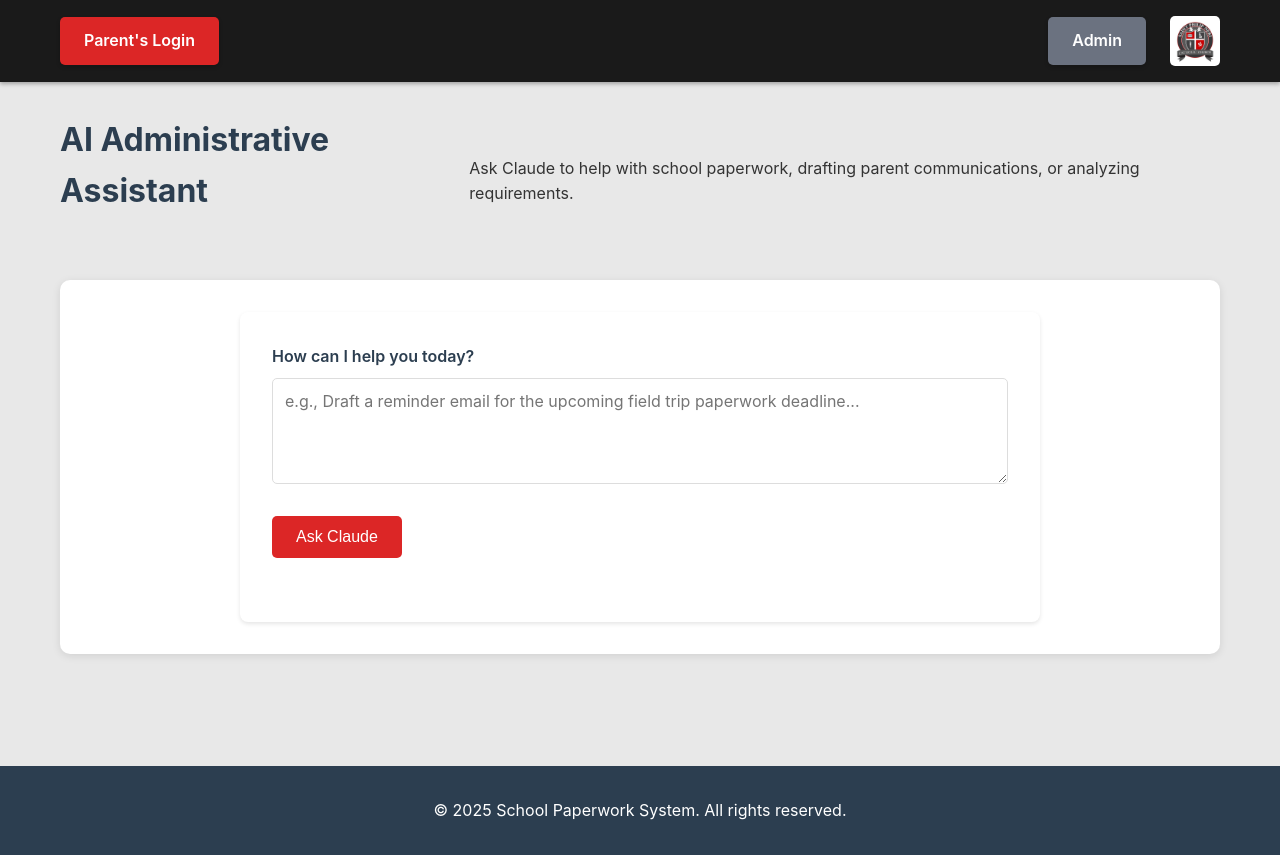
After one commit to DrShuukaku/join-The-Club, a Flask app: template templates/admin_ai_assistant.html in a window 1280 px wide. The commit adds this page. Run offline with Flask 3, Linux system fonts and the light colour scheme; the template is opened without the code that fills it, so the values that code supplies are empty; parts of the project's set-up code (start-up, migrations or seed data) failed here and were passed over.

Commit message:
Add AI assistant for administrative tasks and paperwork assistance
Integrates Anthropic's Claude AI into the admin dashboard via a new route and template, enabling administrators to interact with the AI for tasks like drafting communications and analyzing requirements.

Replit-Commit-Author: Agent
Replit-Commit-Session-Id: d3726b4e-ca21-47ec-a10e-e305f00c7489
Replit-Commit-Checkpoint-Type: intermediate_checkpoint
Replit-Commit-Event-Id: d5f6bac7-2c69-47c0-906f-01f70727d988
Replit-Commit-Screenshot-Url: https://storage.googleapis.com/screenshot-production-us-central1/170ed59e-fa0e-47b7-ac10-b644992f5b4f/d3726b4e-ca21-47ec-a10e-e305f00c7489/9JtlA3x
Replit-Helium-Checkpoint-Created: true

```diff
--- a/routes.py
+++ b/routes.py
@@ -802,6 +802,30 @@ def apply_for_job(category):
 
     return render_template('apply_for_job.html', category=category, existing_app=existing_app)
 
+from utils.claude import ask_claude
+
+@app.route('/admin/ai-assistant', methods=['GET', 'POST'])
+@require_login
+def admin_ai_assistant():
+    if not current_user.is_admin:
+        flash('You do not have permission to access this page.', 'danger')
+        return redirect(url_for('parent_dashboard'))
+
+    response = None
+    prompt = None
+
+    if request.method == 'POST':
+        prompt = request.form.get('prompt')
+        if prompt:
+            try:
+                # Add school context to the prompt
+                system_context = "You are an AI assistant for Saint Philip Neri Catholic School paperwork system. "
+                response = ask_claude(system_context + prompt)
+            except Exception as e:
+                flash(f"AI Assistant error: {str(e)}", 'danger')
+
+    return render_template('admin_ai_assistant.html', response=response, prompt=prompt)
+
 @app.route('/admin/job-applications')
 @require_login
 def admin_job_applications():
--- /dev/null
+++ b/templates/admin_ai_assistant.html
@@ -0,0 +1,60 @@
+{% extends "base.html" %}
+
+{% block title %}AI Assistant - Admin Dashboard{% endblock %}
+
+{% block content %}
+<div class="container dashboard">
+    <div class="admin-header">
+        <h1>AI Administrative Assistant</h1>
+        <p>Ask Claude to help with school paperwork, drafting parent communications, or analyzing requirements.</p>
+    </div>
+
+    <section class="dashboard-section">
+        <div class="ai-container">
+            <form method="POST" class="ai-form">
+                <div class="form-group">
+                    <label for="prompt">How can I help you today?</label>
+                    <textarea id="prompt" name="prompt" class="form-control" rows="4" placeholder="e.g., Draft a reminder email for the upcoming field trip paperwork deadline..." required>{{ prompt if prompt }}</textarea>
+                </div>
+                <button type="submit" class="btn-primary">Ask Claude</button>
+            </form>
+
+            {% if response %}
+            <div class="ai-response">
+                <h3>Claude's Response:</h3>
+                <div class="response-content">
+                    {{ response|replace('\n', '<br>')|safe }}
+                </div>
+            </div>
+            {% endif %}
+        </div>
+    </section>
+</div>
+
+<style>
+.ai-container {
+    background: white;
+    padding: 2rem;
+    border-radius: 8px;
+    box-shadow: 0 2px 4px rgba(0,0,0,0.1);
+    max-width: 800px;
+    margin: 0 auto;
+}
+
+.ai-form {
+    margin-bottom: 2rem;
+}
+
+.ai-response {
+    background: #f8f9fa;
+    padding: 1.5rem;
+    border-radius: 6px;
+    border-left: 4px solid #c41e3a;
+}
+
+.response-content {
+    line-height: 1.6;
+    color: #333;
+}
+</style>
+{% endblock %}
--- a/templates/base.html
+++ b/templates/base.html
@@ -20,6 +20,7 @@
                         {% if current_user.is_admin %}
                             <a href="{{ url_for('admin_dashboard') }}">Dashboard</a>
                             <a href="{{ url_for('admin_jobs') }}">Jobs</a>
+                            <a href="{{ url_for('admin_ai_assistant') }}">AI Assistant</a>
                             <a href="{{ url_for('admin_job_applications') }}">Applications</a>
                             <a href="{{ url_for('admin_parent_verification') }}">Verify Parents</a>
                             <a href="{{ url_for('admin_labor_verification') }}">Labor Verification</a>
```
